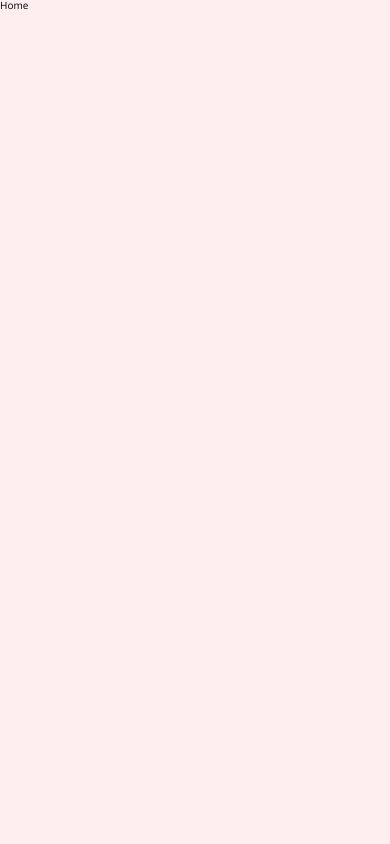
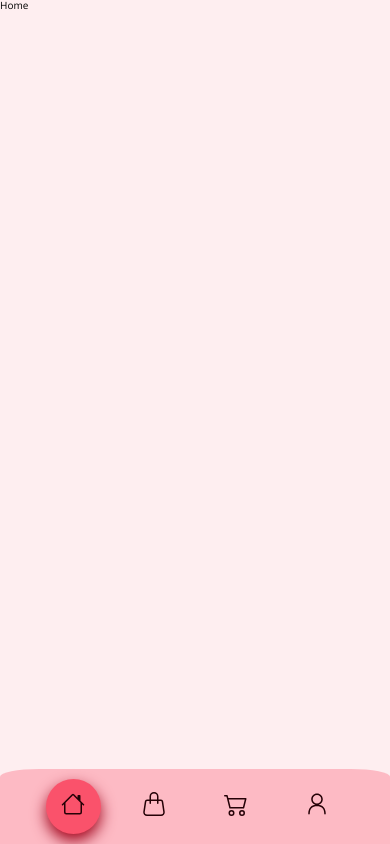
Before and after one commit to smaje99/marlenys-ecommerce, a Next.js app: page / in a window 390 px wide. Built offline with nearby package versions, Linux system fonts and the light colour scheme.

Commit message:
✨ Implement navigation bar
Implement navigation bar for mobile

* :construction: Create NavLink component
* :lipstick: Create mixins styles
* :technologist: Create routes model settings

310

```diff
--- a/src/app/layout.tsx
+++ b/src/app/layout.tsx
@@ -1,4 +1,5 @@
-import { titleFont, bodyFont } from '@/app/fonts'
+import { titleFont, bodyFont } from '@/app/fonts';
+import { Navigator } from '@/components/Navigator';
 
 import 'normalize.css';
 import '@/styles/index.scss';
@@ -8,6 +9,7 @@ export default function RootLayout({ children }: { children: React.ReactNode })
         <html lang="es" className={`${titleFont.variable} ${bodyFont.variable}`}>
             <body>
                 {children}
+                <Navigator />
             </body>
         </html>
     )
--- /dev/null
+++ b/src/components/NavLink/NavLink.tsx
@@ -0,0 +1,28 @@
+'use client';
+
+import Link, { type LinkProps } from 'next/link';
+import { usePathname } from 'next/navigation';
+import { useMemo } from 'react';
+
+type Props = LinkProps & {
+    className: string | ((active: boolean) => string);
+    children: React.ReactNode;
+}
+
+const NavLink: React.FC<Props> = ({ className, children, ...props }) => {
+    const pathname = usePathname();
+
+    const isActive = useMemo<boolean>(() => pathname === props.href, [pathname]);
+
+    const newClassName = useMemo<string>(() => (
+        typeof className === 'function' ? className(isActive) : className
+    ), [isActive]);
+
+    return (
+        <Link className={newClassName} {...props}>
+            {children}
+        </Link>
+    )
+}
+
+export default NavLink;
--- /dev/null
+++ b/src/components/NavLink/index.ts
@@ -0,0 +1 @@
+export { default as NavLink } from './NavLink';
--- /dev/null
+++ b/src/components/Navigator/Navigator.module.scss
@@ -0,0 +1,50 @@
+@import '@/styles/settings/mixins';
+
+.navigation {
+    position: fixed;
+    left: 0;
+    bottom: 0;
+    z-index: 10;
+
+    width: 100vw;
+
+    display: flex;
+    place-content: center;
+
+    background-color: #FDBAC4;
+    border-radius: 10% 10% 0% 0%;
+
+    & > .list {
+        @include non-list;
+
+        width: 90%;
+
+        display: flex;
+        place-content: center space-evenly;
+        place-items: center;
+
+        & > .item {
+            position: relative;
+            z-index: 100;
+
+            & > .link {
+                position: relative;
+
+                width: 55px;
+                height: 55px;
+
+                display: block;
+                font-size: 2.4rem;
+                text-align: center;
+                line-height: 5.6rem;
+                color: #240106;
+                border-radius: 50%;
+            }
+
+            & > .active {
+                background-color: #FA526B;
+                filter: drop-shadow(0 0.75rem 0.75rem #A2051D);
+            }
+        }
+    }
+}
--- /dev/null
+++ b/src/components/Navigator/Navigator.tsx
@@ -0,0 +1,52 @@
+'use client';
+
+import { useCallback, useMemo } from 'react';
+import { BsCart2, BsHouse, BsHandbag } from "react-icons/bs";
+import { RxPerson } from 'react-icons/rx';
+import { IconType } from 'react-icons';
+
+import { NavLink } from '@/components/NavLink';
+import { type Route, Routes } from '@/models/settings/routes.model';
+
+import styles from './Navigator.module.scss';
+
+type Props = {}
+
+type Navigation = {
+    route: Route;
+    Icon: IconType;
+}
+
+const Navigator: React.FC<Props> = () => {
+    const navigations = useMemo<Navigation[]>(() => [
+        { route: Routes.HOME, Icon: BsHouse },
+        { route: Routes.CATALOG, Icon: BsHandbag },
+        { route: Routes.SHOPPING_CART, Icon: BsCart2 },
+        { route: Routes.PROFILE, Icon: RxPerson },
+    ], []);
+
+    const classNameActive = useCallback<(active: boolean) => string>((active) => (
+        `${styles.link} ${active ? styles.active : ''}`
+    ), [])
+
+    return (
+        <nav className={styles.navigation}>
+            <ul className={styles.list}>
+                {navigations.map(({ route, Icon }) => (
+                    <li key={route.name} className={styles.item} title={route.name}>
+                        <NavLink
+                            href={route.path}
+                            className={classNameActive}
+                            prefetch={false}
+                            aria-label={route.name}
+                        >
+                            <Icon aria-hidden />
+                        </NavLink>
+                    </li>
+                ))}
+            </ul>
+        </nav>
+    )
+}
+
+export default Navigator;
--- /dev/null
+++ b/src/components/Navigator/index.ts
@@ -0,0 +1 @@
+export { default as Navigator } from './Navigator';
--- /dev/null
+++ b/src/models/settings/routes.model.ts
@@ -0,0 +1,11 @@
+export interface Route {
+    readonly path: string;
+    readonly name: string;
+}
+
+export const Routes = Object.freeze({
+    HOME: Object.freeze<Route>({ path: '/', name: 'Inicio' }),
+    PROFILE: Object.freeze<Route>({ path: '/profile', name: 'Perfil' }),
+    SHOPPING_CART: Object.freeze<Route>({ path: '/cart', name: 'Carrito' }),
+    CATALOG: Object.freeze<Route>({ path: '/catalog', name: 'Catálogo' }),
+});
--- /dev/null
+++ b/src/styles/settings/_mixins.scss
@@ -0,0 +1,8 @@
+@mixin non-list {
+    list-style-type: none;
+    padding-left: 0;
+}
+
+@mixin non-link {
+    text-decoration: none;
+}
```
